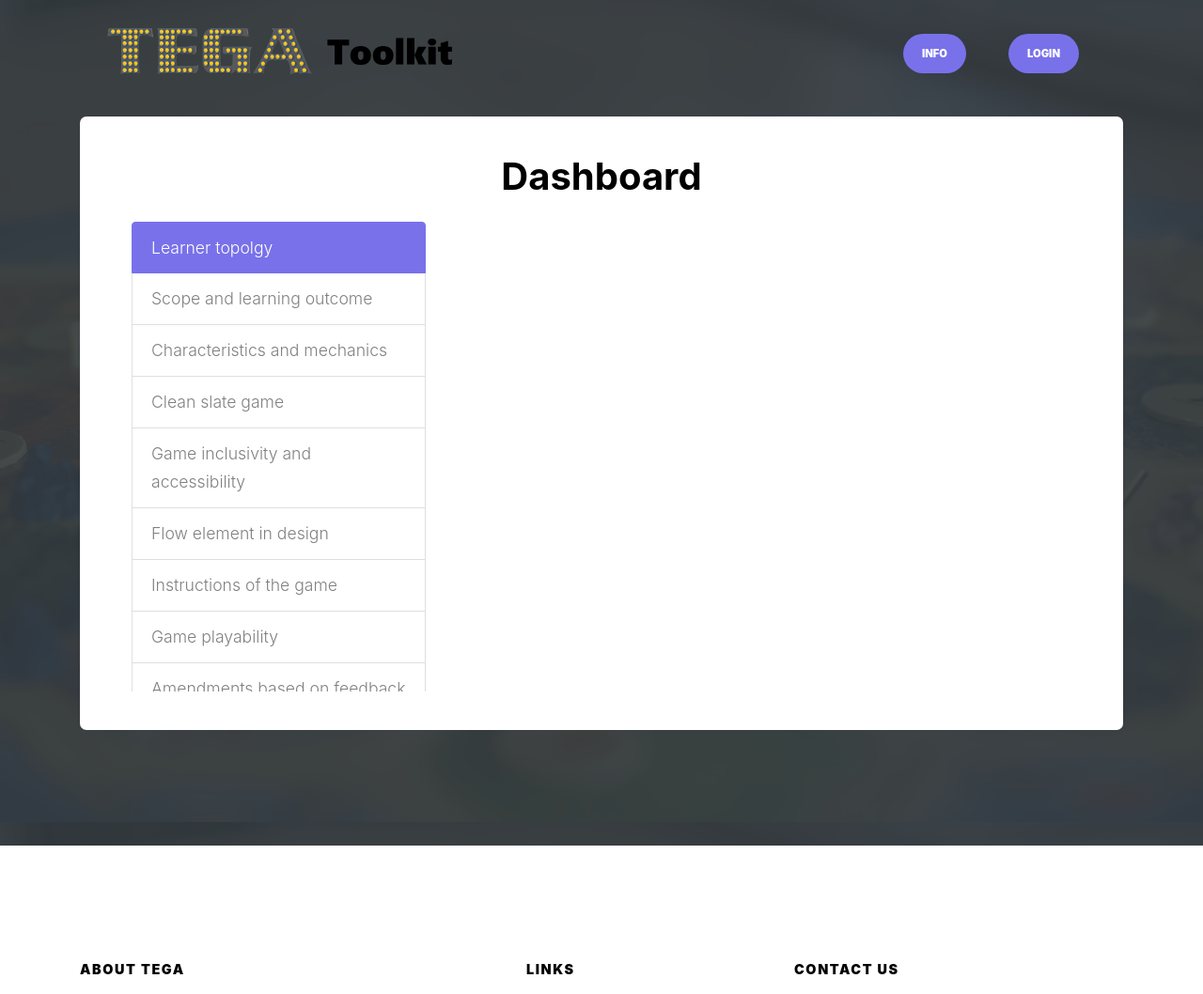
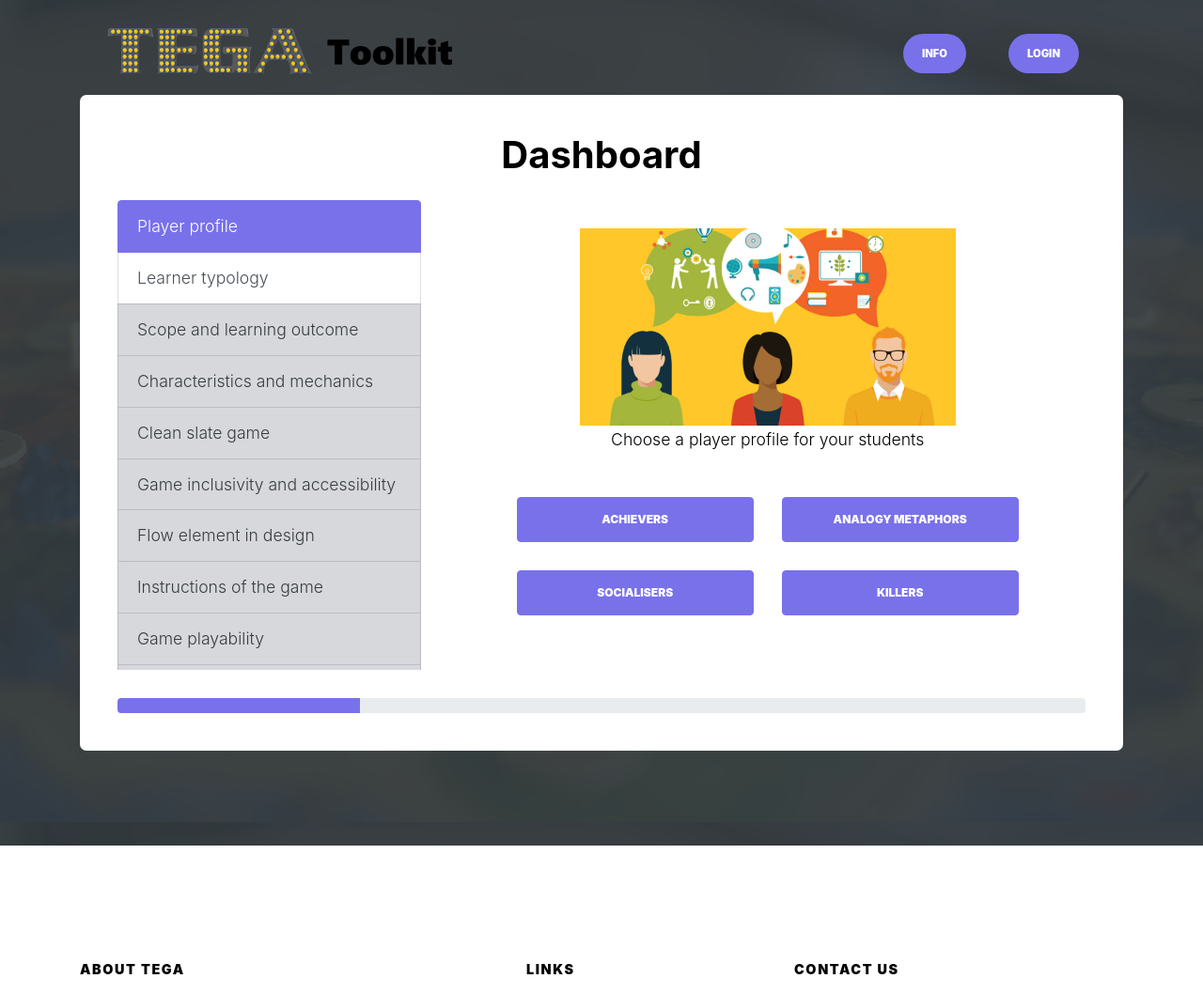
Before and after one commit to tsmithscott/tega-toolkit, a Flask app: page /dashboard in a window 1280 px wide. Shown: the top 1058 px of the page at 94% size. Run offline with Flask 2, Linux system fonts and the light colour scheme; parts of the project's set-up code (start-up, migrations or seed data) failed here and were passed over; some libraries are stand-ins or nearby versions; some web fonts are replaced.

Commit message:
Added first dashboard section - Added popovers - Added progress bar - Greyed out unavailable sections

```diff
--- a/static/css/style.css
+++ b/static/css/style.css
@@ -1174,3 +1174,7 @@ h1, h2, h3, h4, h5,
   border-top-right-radius: 5px;
   border-bottom-right-radius: 5px;
 }
+
+.custom-tooltip {
+  --bs-tooltip-bg: var(--bs-primary);
+}
--- a/static/js/main.js
+++ b/static/js/main.js
@@ -313,3 +313,6 @@ const myInput = document.getElementById('modal-button')
 myModal.addEventListener('shown.bs.modal', () => {
   myInput.focus()
 })
+
+const popoverTriggerList = document.querySelectorAll('[data-bs-toggle="popover"]')
+const popoverList = [...popoverTriggerList].map(popoverTriggerEl => new bootstrap.Popover(popoverTriggerEl))
--- a/templates/dashboard.html
+++ b/templates/dashboard.html
@@ -9,22 +9,75 @@
                     <div class="ml-auto aos-init aos-animate" data-aos="fade-up" data-aos-delay="500">
                         <form action="" method="post" class="form-box">
                             <h1 style="color:black; text-align: center;">Dashboard</h1>
-                            <div class="col-sm-4" style="height: 500px; overflow-y: scroll; direction: rtl;">
-                                <ul class="list-group" style="direction: ltr;">
-                                    <li class="list-group-item active" aria-current="true">Learner topolgy</li>
-                                    <li class="list-group-item">Scope and learning outcome</li>
-                                    <li class="list-group-item">Characteristics and mechanics</li>
-                                    <li class="list-group-item">Clean slate game</li>
-                                    <li class="list-group-item">Game inclusivity and accessibility</li>
-                                    <li class="list-group-item">Flow element in design</li>
-                                    <li class="list-group-item">Instructions of the game</li>
-                                    <li class="list-group-item">Game playability</li>
-                                    <li class="list-group-item">Amendments based on feedback</li>
-                                    <li class="list-group-item">Assessment criteria</li>
-                                    <li class="list-group-item">TEGA database</li>
-                                </ul>
+                            <div class="row flex-nowrap">
+                                <div class="col-sm-4" style="height: 500px; overflow-y: scroll; direction: rtl;">
+                                    <ul class="list-group" style="direction: ltr;">
+                                        <a href="#" class="list-group-item list-group-item-action active" aria-current="true">Player profile</a>
+                                        <a href="#" class="list-group-item list-group-item-action">Learner typology</a>
+                                        <a href="#" class="list-group-item list-group-item-action list-group-item-secondary">Scope and learning outcome</a>
+                                        <a href="#" class="list-group-item list-group-item-action list-group-item-secondary">Characteristics and mechanics</a>
+                                        <a href="#" class="list-group-item list-group-item-action list-group-item-secondary">Clean slate game</a>
+                                        <a href="#" class="list-group-item list-group-item-action list-group-item-secondary">Game inclusivity and accessibility</a>
+                                        <a href="#" class="list-group-item list-group-item-action list-group-item-secondary">Flow element in design</a>
+                                        <a href="#" class="list-group-item list-group-item-action list-group-item-secondary">Instructions of the game</a>
+                                        <a href="#" class="list-group-item list-group-item-action list-group-item-secondary">Game playability</a>
+                                        <a href="#" class="list-group-item list-group-item-action list-group-item-secondary">Amendments based on feedback</a>
+                                        <a href="#" class="list-group-item list-group-item-action list-group-item-secondary">Assessment criteria</a>
+                                        <a href="#" class="list-group-item list-group-item-action list-group-item-secondary">TEGA database</a>
+                                    </ul>
+                                </div>
+                                <div class="container justify-content-center text-center">
+                                    <div class="col-10 mx-auto">
+                                        <br />
+                                        <img src="{{ url_for('static', filename='images/learner-topology.jpg') }}" style="width: 400px;">
+                                        <br /><p style="color: black">Choose a player profile for your students</p><br />
+                                        <div class="row">
+                                            <div class="col">
+                                                <button type="button" class="btn btn-primary btn-block" data-bs-toggle="popover" data-bs-trigger="hover focus" data-bs-placement="top"
+                                                data-bs-content="Seek achievement within the game, give themselves game-related goals, and achieve
+                                                them through ACTING in the WORLD. They immerse themselves, shared with other
+                                                people to add authenticity, and competition. The point of playing is to master the game,
+                                                and make it do what you want it to do. Achievers are proud of their formal status in the
+                                                game's built-in level hierarchy, and short time to reach it.">Achievers</button>
+                                            </div>
+                                            <div class="col">
+                                                <button type="button" class="btn btn-primary btn-block" data-bs-toggle="popover" data-bs-trigger="hover focus" data-bs-placement="top"
+                                                data-bs-content="They try to find out about the virtual world. They are interested in the game surprise and
+                                                INTERACTING with the WORLD. It's the sense of wonder they crave for; other players
+                                                add depth to the game, but not essential. Scoring points all the time is a worthless
+                                                occupation because it defies the open-endedness. They rack up sufficient points to reach
+                                                the top, but They are proud of their knowledge of the game's finer points, especially if
+                                                new players treat them as knowledgeable.">Analogy metaphors</button>
+                                            </div>
+                                        </div>
+                                        <br />
+                                        <div class="row">
+                                            <div class="col">
+                                                <button type="button" class="btn btn-primary btn-block" data-bs-toggle="popover" data-bs-trigger="hover focus" data-bs-placement="top"
+                                                data-bs-content="They use the game's communicative facilities, as a context in which to converse. They
+                                                are interested in INTERACTING with other PLAYERS with talking or exotic behaviour.
+                                                Finding out about people and getting to know them is far more worthy than just a
+                                                setting. Socialisers are proud of their friendships, their contacts, and their influence">Socialisers</button>
+                                            </div>
+                                            <div class="col">
+                                                <button type="button" class="btn btn-primary btn-block" data-bs-toggle="popover" data-bs-trigger="hover focus" data-bs-placement="top"
+                                                data-bs-content="They seek Imposition upon others through game tools to cause distress to other players.
+                                                Where permitted, they acquire weapon and ACTING on other PLAYERS without their
+                                                consent. They wish to demonstrate their superiority over fellow humans. Killers are
+                                                proud of their reputation and of their oft-practiced fighting skills.">Killers</button>
+                                            </div>
+                                        </div>
+                                    </div>
+                                </div>
                             </div>
-                            <div class="col-sm-6"></div>
+                            <br />
+                            <div class="row">
+                                <div class="col-md-12">
+                                    <div class="progress">
+                                        <div class="progress-bar" role="progressbar" aria-label="Basic example" style="width: 25%" aria-valuenow="25" aria-valuemin="0" aria-valuemax="100"></div>
+                                    </div>
+                                </div>
+                            </div>
                         </form>
                     </div>
                 </div>
```
Also changed, not shown: static/images/learner-topology.jpg (added).
